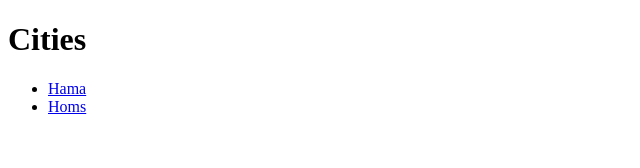
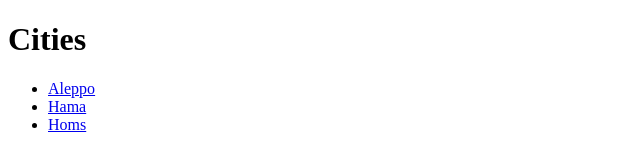
Before and after one commit to ahmadalhamad-blip/Matrix-Zones-Syria, a plain HTML site: page index.html in a window 1280 px wide. Shown: the full height of the page, 0-640 px from the left. Drawn offline with Linux system fonts and the light colour scheme.

Commit message:
Update index.html

```diff
--- a/index.html
+++ b/index.html
@@ -7,6 +7,7 @@
   <body>
     <h1>Cities</h1>
     <ul>
+      <li><a href="aleppo.html">Aleppo</a></li>
       <li><a href="hama.html">Hama</a></li>
       <li><a href="homs.html">Homs</a></li>
     </ul>
```
